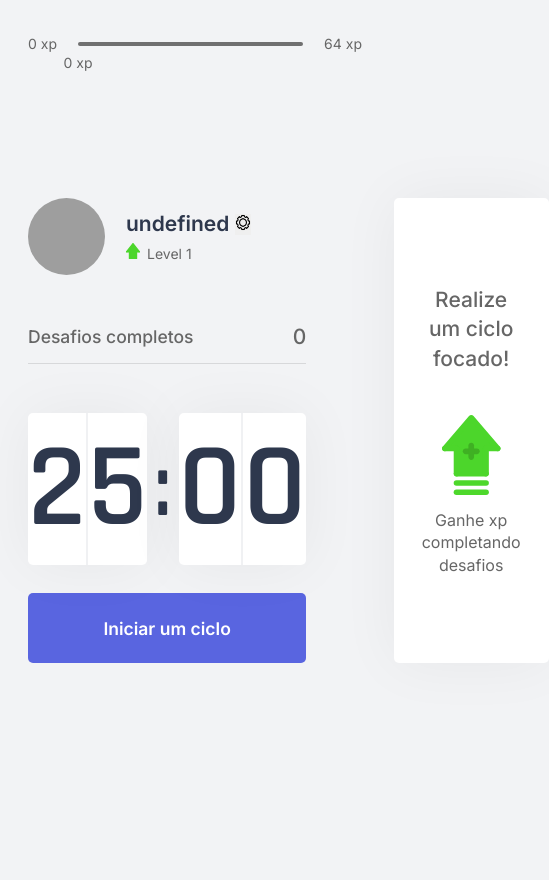
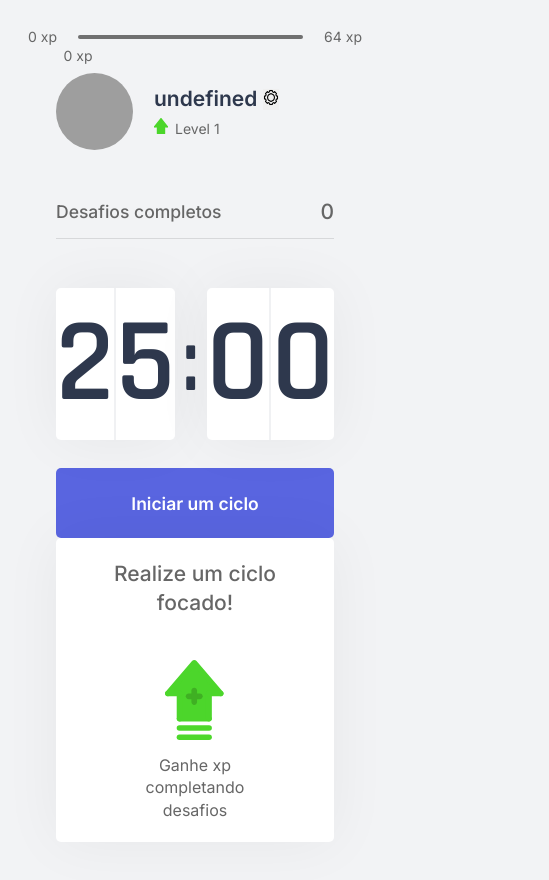
Before and after one commit to miguelgrieder/NLW4-moveit, a Next.js app: page / in a window 390 px wide. Shown: the top 880 px of the page, 549 px wide, since content can reach past the window. Before the commit the page ends 844 px from the top, so only its background shows below. Built offline with nearby package versions, Linux system fonts and the light colour scheme; grey boxes are pictures that could not be loaded.

Commit message:
Versão CSS Mobile implementada

```diff
--- a/src/pages/index.tsx
+++ b/src/pages/index.tsx
@@ -34,12 +34,15 @@ export default function Home(props: HomeProps) {
         <ExperienceBar />
         <CountdownProvider cicleDuration={props.cicleDuration}>
         <PersonalizeProvider username={props.username}>
+
+
       <section>
           <div>
               <Profile/>
             <CompletedChallenges/>
             <Countdown/>
           </div>
+
 
           <div>
             <ChallengeBox/>
@@ -48,7 +51,6 @@ export default function Home(props: HomeProps) {
       </section>
       </PersonalizeProvider>
       </CountdownProvider>
-
     </div>
     </ChallengesProvider>
   )
--- a/src/styles/pages/Home.module.css
+++ b/src/styles/pages/Home.module.css
@@ -1,17 +1,36 @@
+@media only screen and (min-width: 1100px) {
     .container{
         height: 100vh;
         max-width: 992px;
         margin: 0 auto;
         padding: 2.5rem 2rem;
-
         display: flex;
         flex-direction: column;
     }
 
     .container section{
             flex: 1;
+            padding-top: 1rem;
             display: grid;
             grid-template-columns: 1fr 1fr;
             gap: 6.25rem;
             align-content: center;
     }
+}
+
+@media only screen and (max-width: 1100px) {
+
+
+    .container {
+        width: 100%;
+        padding: 2rem;
+    }
+
+    .container section{
+        padding-top: 3rem;
+        justify-content: center;
+        width: 100%;
+        padding: 2rem;
+      }
+
+  }
```
Also changed, not shown: 1 other file (tests, documents, lock files or other folders). Lines whose indentation alone changed are shown as unchanged.
